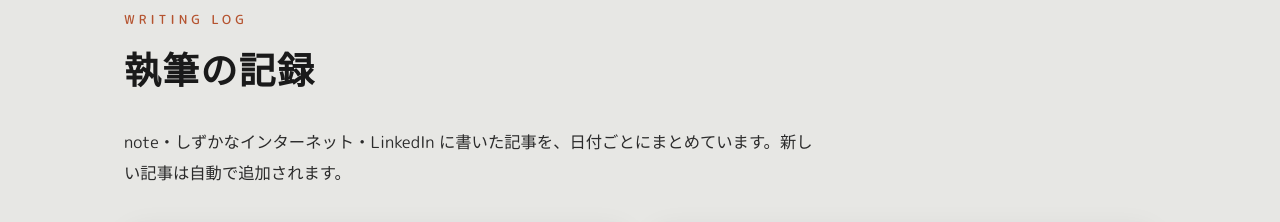
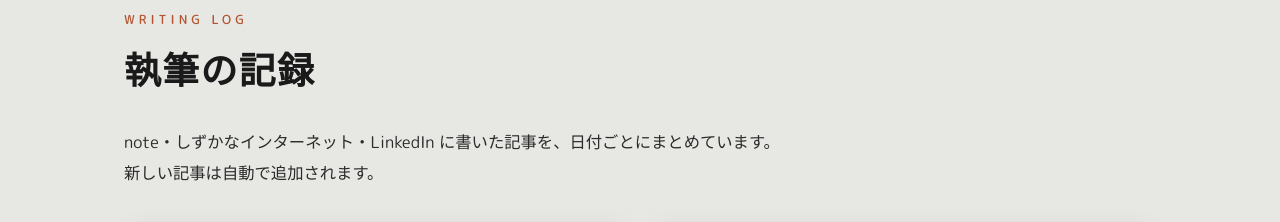
Before and after one commit to kazukinakajimacat/kazukinakajimacat.github.io, a plain HTML site: page index.html in a window 1280 px wide. Shown: the part 7840-8062 px from the top of the page. Drawn offline with Linux system fonts and the light colour scheme.

Commit message:
執筆の記録の説明文を文の区切りで改行する
Co-Authored-By: Claude Opus 5.5 <noreply@anthropic.com>

```diff
--- a/index.html
+++ b/index.html
@@ -84,6 +84,7 @@ h2{font-family:'Noto Serif JP',serif;font-weight:700;font-size:clamp(1.6rem,3.4v
 h3{font-weight:700;color:var(--sumi);font-size:1.08rem;line-height:1.6}
 .lead{max-width:44rem;font-size:1.02rem}
 .lead p+p{margin-top:1em}
+.lead .ib{display:inline-block}
 .sub{font-size:.85rem;color:var(--muted)}
 .card{background:var(--card);border:1px solid var(--line);border-radius:var(--radius);box-shadow:var(--shadow)}
 .grid{display:grid;gap:20px}
@@ -601,7 +602,7 @@ footer .sns a:hover{border-color:var(--engawa)}
   <div class="wrap">
     <p class="eyebrow">Writing Log</p>
     <h2>執筆の記録</h2>
-    <p class="lead" style="margin-bottom:32px">note・しずかなインターネット・LinkedIn に書いた記事を、日付ごとにまとめています。新しい記事は自動で追加されます。</p>
+    <p class="lead" style="margin-bottom:32px"><span class="ib">note・しずかなインターネット・LinkedIn に書いた記事を、日付ごとにまとめています。</span><span class="ib">新しい記事は自動で追加されます。</span></p>
     <div class="postcal">
       <div class="card pc-month reveal">
         <div class="pc-head">
```
